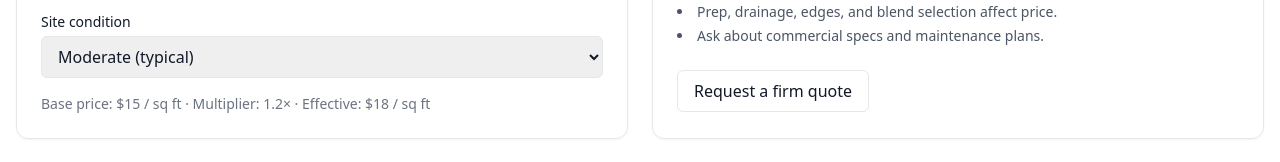
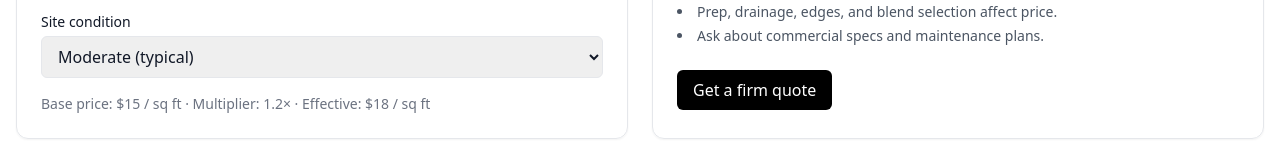
Before and after one commit to Stoneandresin/stoneandresin-site, a Next.js app: page / in a window 1280 px wide. Shown: the part 1036-1198 px from the top of the page. Built offline with nearby package versions, Linux system fonts and the light colour scheme.

Commit message:
Update page.tsx

```diff
--- a/app/page.tsx
+++ b/app/page.tsx
@@ -110,12 +110,13 @@ export default function Home() {
               <li>Ask about commercial specs and maintenance plans.</li>
             </ul>
             <div className="mt-6">
-              <a
-                href="/contact"
-                className="inline-flex items-center rounded-md border px-4 py-2 font-medium hover:bg-gray-50"
-              >
-                Request a firm quote
-              </a>
+                <a
+    href="/contact"
+    className="inline-flex items-center rounded-md px-4 py-2 font-medium bg-black text-white hover:opacity-90"
+  >
+    Get a firm quote
+  </a>
+
             </div>
           </div>
         </div>
```
